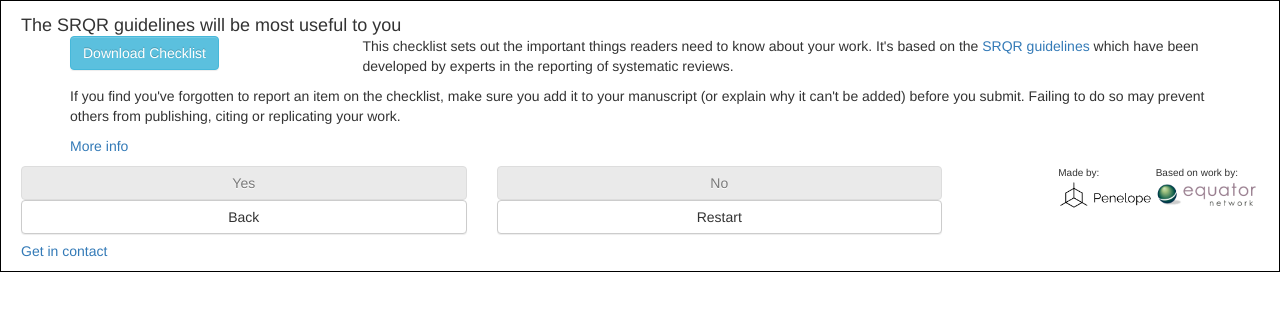
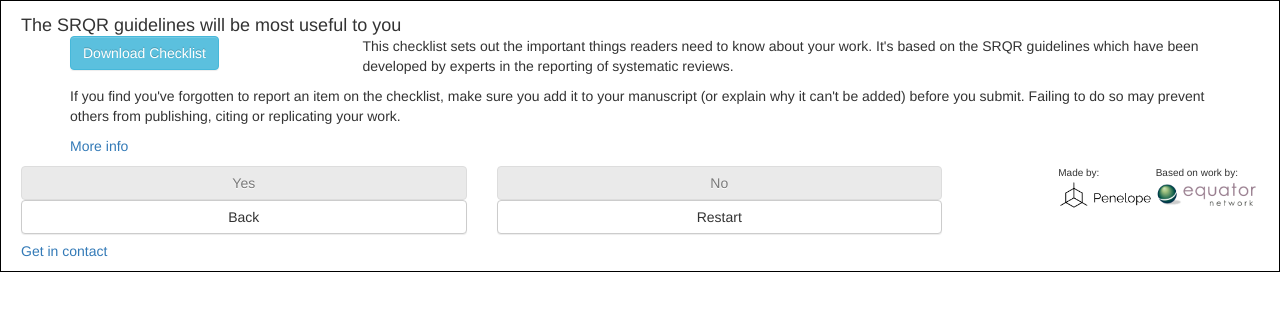
Before and after one commit to PenelopeResearch/EquatorChecklist, a Jekyll site: the page built from srqr.html, in a window 1280 px wide. Shown: the top 311 px of the page. Built offline with Jekyll 4.4.1, drawn with Linux system fonts in a browser that asks for light colours; part of the change alters nothing that is shown.

```diff
--- a/_includes/answer-information.html
+++ b/_includes/answer-information.html
@@ -4,7 +4,7 @@
       <a href='{{include.checkListLink}}' class='btn btn-info' target="_blank">Download Checklist</a>
     </div>
     <div class='col-xs-9'>
-      <p>This checklist sets out the important things readers need to know about your work. It's based on the <a href='{{include.checkListLink}}' target="_blank">{{include.checkList}} guidelines</a> which have been developed by experts in the reporting of systematic reviews.</p>
+      <p>This checklist sets out the important things readers need to know about your work. It's based on the {{include.checkList}} guidelines which have been developed by experts in the reporting of systematic reviews.</p>
     </div>
   </div>
   <p>
```
